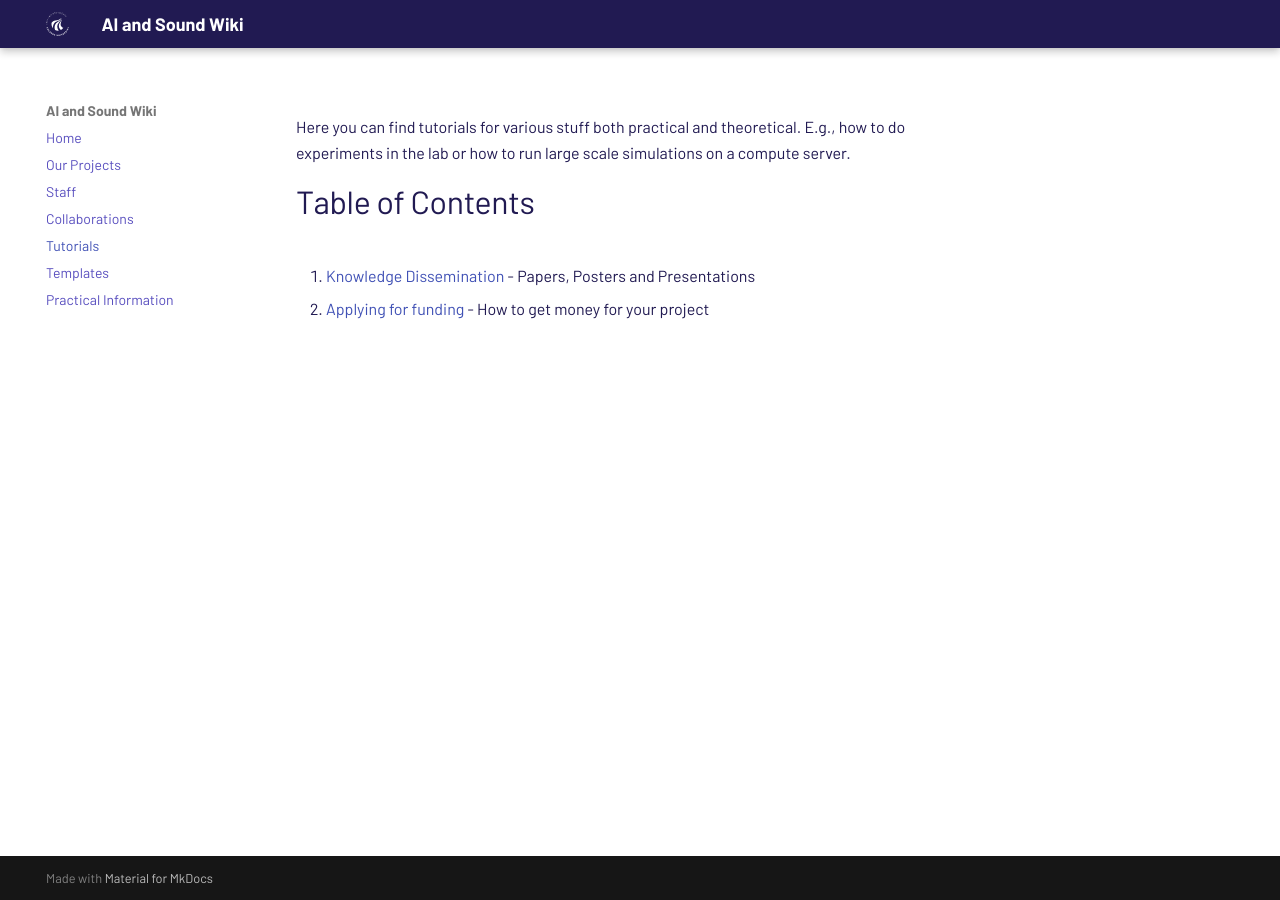
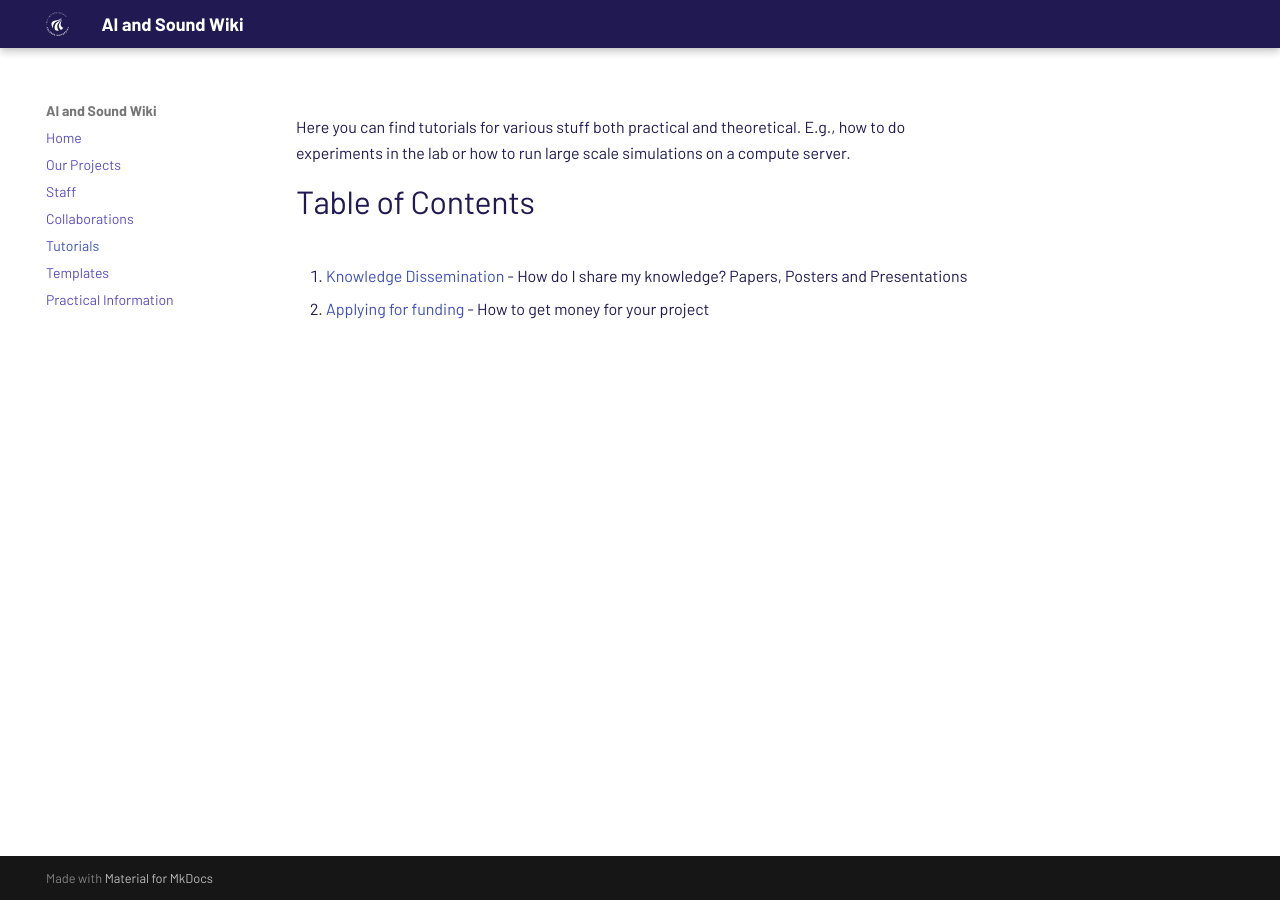
Before and after one commit to HolgerBovbjerg/AIS-wiki, an MkDocs documentation site: the page built from docs/pages/tutorials/tutorials.md, in a window 1280 px wide. Built offline with MkDocs 1.6.1 and Material for MkDocs 9.7.7, drawn with Linux system fonts in a browser that asks for light colours.

Commit message:
Update tutorials.md

```diff
--- a/docs/pages/tutorials/tutorials.md
+++ b/docs/pages/tutorials/tutorials.md
@@ -2,5 +2,5 @@ Here you can find tutorials for various stuff both practical and theoretical.
 E.g., how to do experiments in the lab or how to run large scale simulations on a compute server.
 
 # Table of Contents
-1. [Knowledge Dissemination](knowledge_dissemination/knowledge_dissemination.md) - Papers, Posters and Presentations
+1. [Knowledge Dissemination](knowledge_dissemination/knowledge_dissemination.md) - How do I share my knowledge? Papers, Posters and Presentations
 2. [Applying for funding](applying_for_funding/applying_for_funding.md) - How to get money for your project
```
